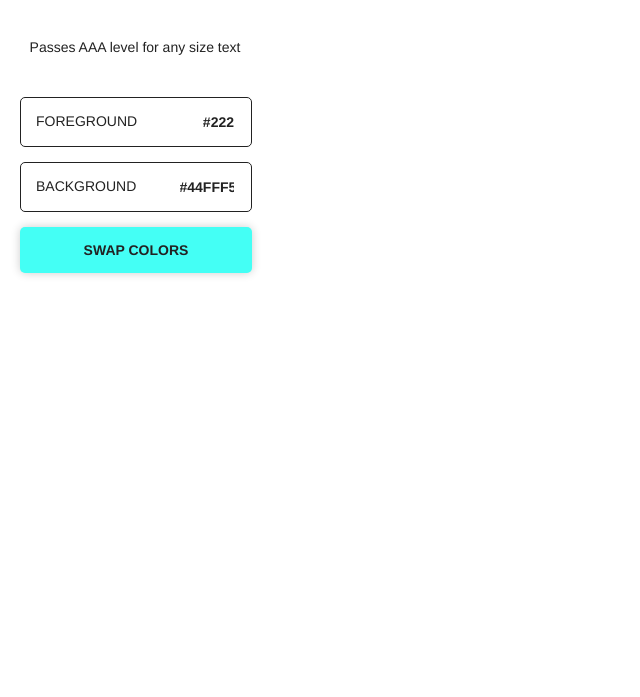
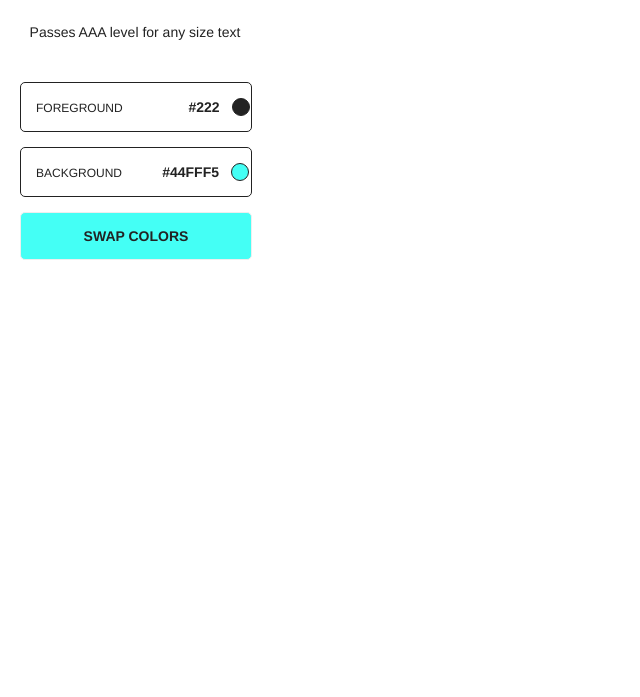
Before and after one commit to se4nn/colour-contrast, an Electron app: page index.html in a window 1280 px wide. Shown: the part 103-800 px from the top of the page, without its empty margins (0-640 px from the left). Drawn offline with nearby package versions, Linux system fonts and the light colour scheme.

Commit message:
Shed load of styling changes and fixes to the JS (including the weird width issue)

```diff
--- a/contrast-ratio.js
+++ b/contrast-ratio.js
@@ -153,8 +153,6 @@ function update() {
 }
 
 function colorChanged(input) {
-	input.style.width = input.value.length * .56 + 'em';
-	input.style.width = input.value.length + 'ch';
 
 	var isForeground = input == foreground;
 
@@ -213,10 +211,12 @@ foreground.oninput = function() {
 
 function changeBackground(obj) {
   document.getElementById("swap").style.background = document.getElementById("background").value;
+	document.getElementById("backgroundDot").style.background = document.getElementById("background").value;
 }
 
 function changeForeground(obj) {
   document.getElementById("swap").style.color = document.getElementById("foreground").value;
+	document.getElementById("foregroundDot").style.background = document.getElementById("foreground").value;
 }
 
 swap.onclick = function() {
@@ -229,6 +229,8 @@ swap.onclick = function() {
 
 	document.getElementById("swap").style.background = document.getElementById("background").value;
 	document.getElementById("swap").style.color = document.getElementById("foreground").value;
+	document.getElementById("foregroundDot").style.background = document.getElementById("foreground").value;
+	document.getElementById("backgroundDot").style.background = document.getElementById("background").value;
 
 	update();
 };
--- a/index.html
+++ b/index.html
@@ -8,7 +8,7 @@
     <link href="styles.min.css" rel="stylesheet">
     <script src="prefixfree.min.js"></script>
   </head>
-  <body>
+  <body onload="changeForeground(); changeBackground();">
     <div class="center">
       <output tabindex="0">
       	<strong>?</strong>
@@ -19,10 +19,12 @@
     <section class="box">
       <label>Foreground</label>
       <input id="foreground" value="#222" autofocus onclick="changeForeground();" onkeyup="changeForeground();" />
+      <span id="foregroundDot"></span>
     </section>
     <section class="box">
       <label>Background</label>
       <input id="background" value="#44FFF5" autofocus onclick="changeBackground();" onkeyup="changeBackground();" />
+      <span id="backgroundDot"></span>
     </section>
 
     <section class="color-display" id="backgroundDisplay"></section>
--- a/main.js
+++ b/main.js
@@ -1,6 +1,6 @@
 var menubar = require('menubar')
 
-var mb = menubar()
+var mb = menubar({width: 270, height: 390})
 
 mb.on('ready', function ready () {
   console.log('app is ready')
--- a/styles.sass
+++ b/styles.sass
@@ -1,4 +1,4 @@
-$primary-font:    'Greycliff CF', Helvetica, sans-serif
+$primary-font:    'HK Grotesk', Helvetica, sans-serif
 $primary-color: #222
 $secondary-color: #44FFF5
 $tertiary-color: #FFFFFF
@@ -21,7 +21,7 @@ $tertiary-color: #FFFFFF
 
 
   input
-    width: 100px
+    width: 75px
     border: none
     outline: none
     background: none
@@ -34,8 +34,25 @@ $tertiary-color: #FFFFFF
   label
     text-transform: uppercase
     width: 130px
+    font-size: 12px
+    margin-top: 3px
     color: $primary-color
     text-transform: uppercase
+
+  span
+    width: 16px
+    height: 16px
+    min-width: 16px
+    min-height: 16px
+    border-radius: 50%
+    margin-left: 10px
+    border: 1px solid $primary-color
+
+#foregroundDot
+  background: $primary-color
+
+#backgroundDot
+  background: $secondary-color
 
 body
   margin: 20px
@@ -49,9 +66,9 @@ body
   border-radius: 50px
 
 output
-  min-height: 80px
   min-width: 230px
   width: 230px
+  margin-top: 20px
   display: flex
   border-radius: 5px
   justify-content: center
@@ -60,12 +77,14 @@ output
 
   strong
     font-size: 40px
+    font-weight: 700
 
 #results
   padding: 20px
   text-align: center
   color: #222
   height: 60px
+  overflow: hidden
   @extend .center
 
 button
@@ -78,7 +97,7 @@ button
   color: $primary-color
   background: $secondary-color
   border-radius: 5px
-  box-shadow: 0 0 10px 0 rgba(0,0,0,0.2)
+  border: 1px solid #eee
   text-decoration: none
   display: flex
   justify-content: center
```
Also changed, not shown: styles.min.css.
